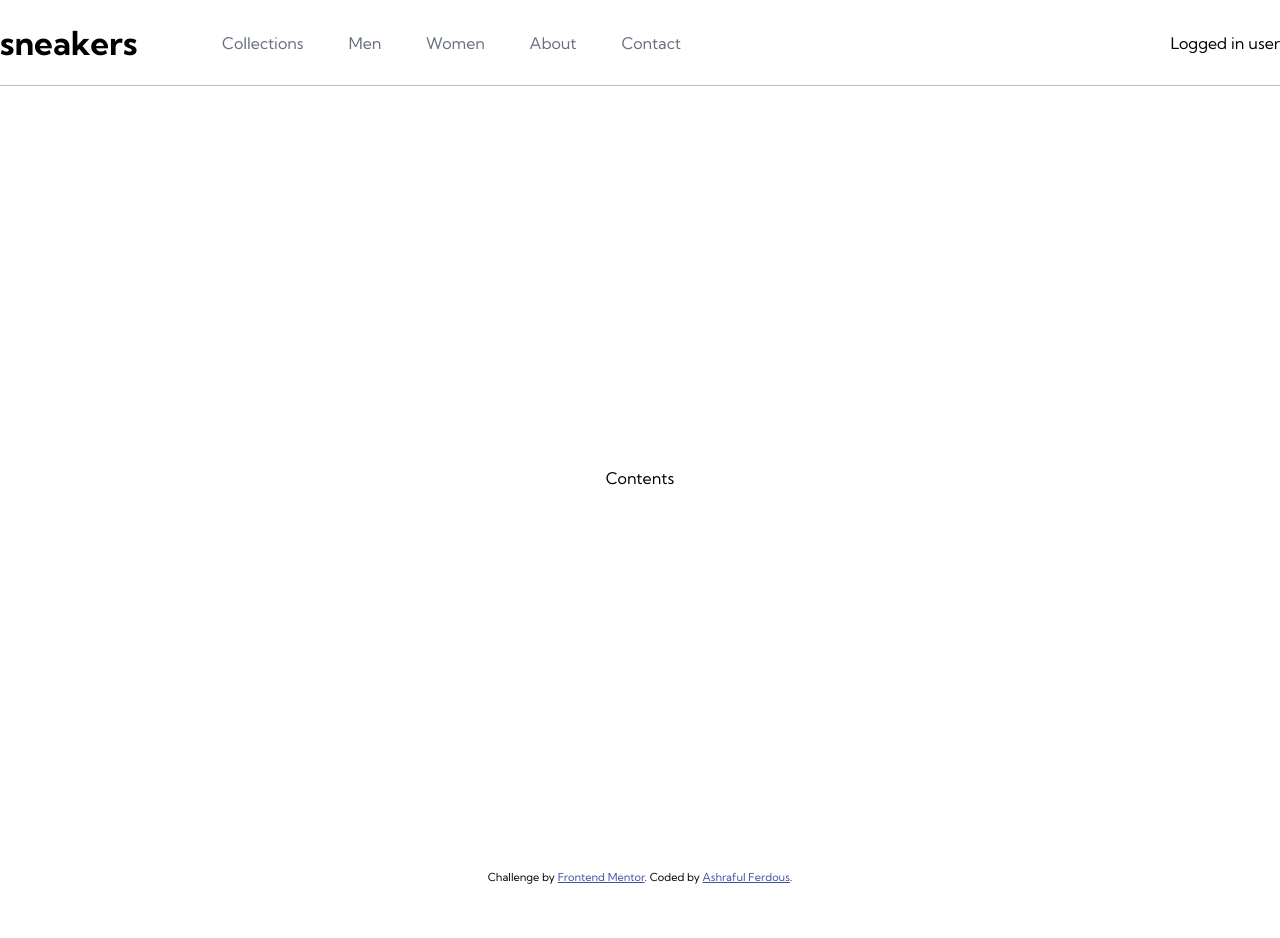
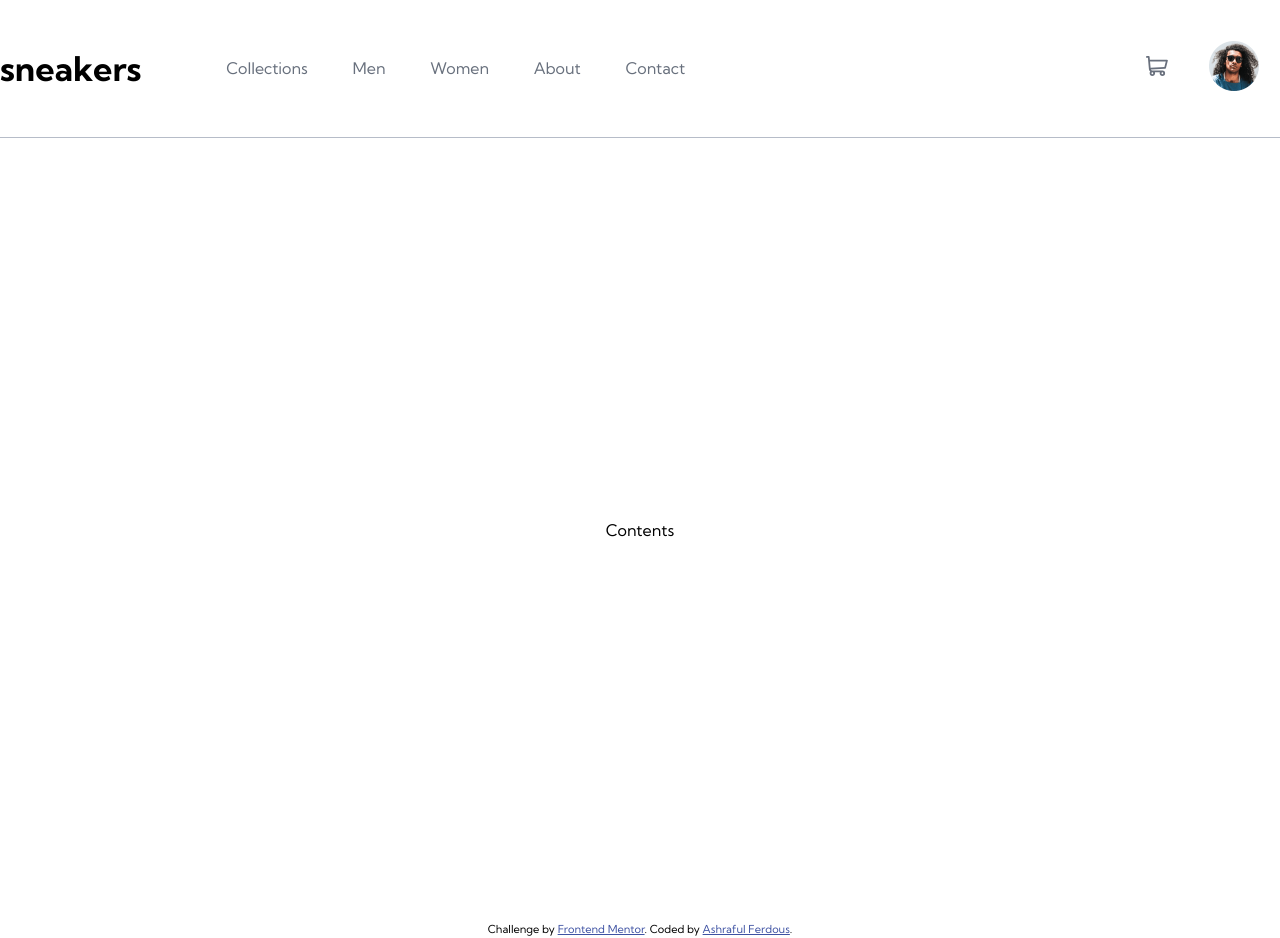
Before and after one commit to Fariv/ecommerce-product-page, a React (Vite) app: page / in a window 1280 px wide. Before the commit the page ends 886 px from the top, so only its background shows below. Built offline with nearby package versions, Linux system fonts and the light colour scheme.

Commit message:
toprightside rendered

```diff
--- a/src/components/TopBar.jsx
+++ b/src/components/TopBar.jsx
@@ -3,6 +3,9 @@ import TopBarStyled from './styled/TopBarStyled';
 import Menus from './Menus';
 import TopBarLeftSideStyled from './styled/TopBarLeftSideStyled';
 import Logo from './Logo';
+import TopBarRightSideStyled from './styled/TopBarRightSideStyled';
+import IconCart from '../assets/images/icon-cart.svg';
+import AvatarImage from '../assets/images/image-avatar.png';
 
 const TopBar = () => {
     return (
@@ -11,9 +14,14 @@ const TopBar = () => {
                 <Logo url={"#"}>sneakers</Logo>
                 <Menus />
             </TopBarLeftSideStyled>
-            <div>
-                Logged in user
-            </div>
+            <TopBarRightSideStyled>
+                <div>
+                    <img src={ IconCart } alt='cart' width="22" />
+                </div>
+                <div>
+                    <img src={ AvatarImage } alt='cart' width="50" />
+                </div>
+            </TopBarRightSideStyled>
         </TopBarStyled>
     );
 }
--- a/src/components/styled/LogoStyled.jsx
+++ b/src/components/styled/LogoStyled.jsx
@@ -1,7 +1,7 @@
 import styled from 'styled-components';
 
 const LogoStyled = styled.h1`
-    font-size: 33px;
+    font-size: 34px;
 `;
 
 export default LogoStyled;
--- /dev/null
+++ b/src/components/styled/TopBarRightSideStyled.jsx
@@ -0,0 +1,13 @@
+import styled from 'styled-components';
+
+const TopBarRightSideStyled = styled.div`
+    display: flex;
+    justify-content: flex-end;
+    align-items: center;
+    div {
+        padding: 0 0.65rem;
+        margin: 0 0.65rem;
+    }
+`;
+
+export default TopBarRightSideStyled;
--- a/src/components/styled/TopBarStyled.jsx
+++ b/src/components/styled/TopBarStyled.jsx
@@ -5,6 +5,7 @@ const TopBarStyled = styled.div`
     justify-content: space-between;
     align-items: center;
     border-bottom: 1px solid hsl(220, 14%, 75%);
+    padding: 1.5rem 0;
 `;
 
 export default TopBarStyled;
```
Also changed, not shown: src/assets/images/icon-cart.svg (added), src/assets/images/image-avatar.png (added).
